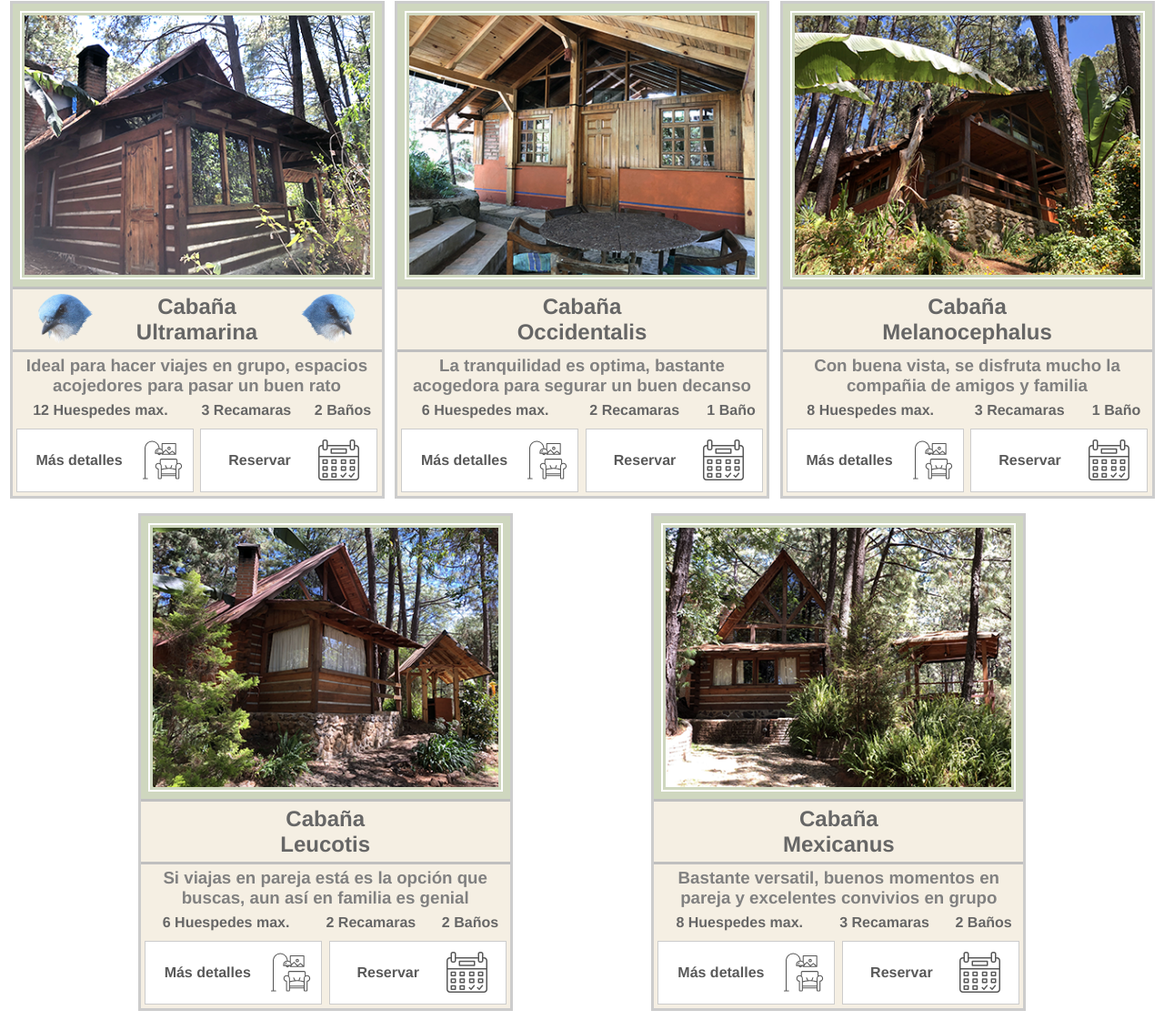
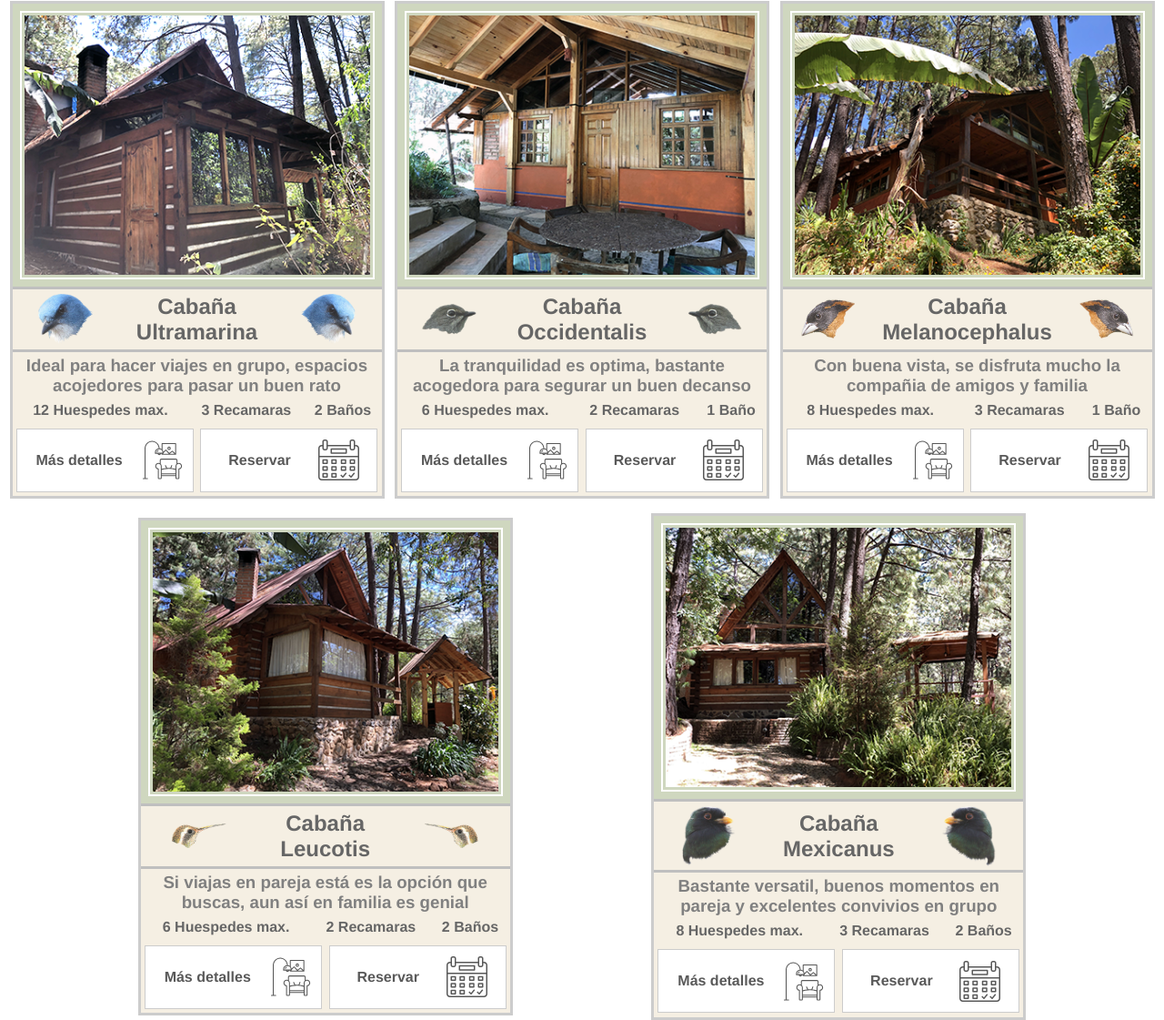
Before and after one commit to JoseCarM/Cima_Calidez, a plain HTML site: page index.html in a window 1280 px wide. Shown: the part 405-1526 px from the top of the page at 91% size. Drawn offline with Linux system fonts and the light colour scheme.

Commit message:
Inclusión de miniaturas de cabezas de pajaros en index

```diff
--- a/index.html
+++ b/index.html
@@ -35,7 +35,7 @@
                         <div class = 'nombreDeCabanas'>
                             <img class = 'cabezaDePajaro' src="./recursos/inicio/cabezaUltramarina.png" alt="">
                             <h2>Cabaña<br>Ultramarina</h2>
-                            <img class = 'cabezaDePajaro cabezaDePajaroEspejo'src="./recursos/inicio/cabezaUltramarina.png" alt="">
+                            <img class = 'cabezaDePajaro cabezaDePajaroEspejo' src="./recursos/inicio/cabezaUltramarina.png" alt="">
                         </div>
                         <h3>Ideal para hacer viajes en grupo, espacios acojedores para pasar un buen rato</h3>
                         <table>
@@ -61,7 +61,9 @@
                     <img class='imgPortadaCabanas' src="./recursos/inicio/portadaCab2.png">
                     <div class = 'seccionDetalles'>
                         <div class = 'nombreDeCabanas'>
+                            <img class = 'cabezaDePajaro' src="./recursos/inicio/cabezaMyadestes.png" alt="">
                             <h2>Cabaña<br>Occidentalis</h2>
+                            <img class = 'cabezaDePajaro cabezaDePajaroEspejo' src="./recursos/inicio/cabezaMyadestes.png" alt="">
                         </div>
                         <h3>La tranquilidad es optima, bastante acogedora para segurar un buen decanso</h3>
                         <table>
@@ -87,7 +89,9 @@
                     <img class='imgPortadaCabanas' src="./recursos/inicio/portadaCab3.png">
                     <div class = 'seccionDetalles'>
                         <div class = 'nombreDeCabanas'>
+                            <img class = 'cabezaDePajaro' src="./recursos/inicio/cabezaMelanocephalus.png" alt="">
                             <h2>Cabaña<br>Melanocephalus</h2>
+                            <img class = 'cabezaDePajaro cabezaDePajaroEspejo' src="./recursos/inicio/cabezaMelanocephalus.png" alt="">
                         </div>
                         <h3>Con buena vista, se disfruta mucho la compañia de amigos y familia</h3>
                         <table>
@@ -113,7 +117,9 @@
                     <img class='imgPortadaCabanas' src="./recursos/inicio/portadaCab4.png">
                     <div class = 'seccionDetalles'>
                         <div class = 'nombreDeCabanas'>
+                            <img class = 'cabezaDePajaro' src="./recursos/inicio/cabezaLeucotis.png" alt="">
                             <h2>Cabaña<br>Leucotis</h2>
+                            <img class = 'cabezaDePajaro cabezaDePajaroEspejo' src="./recursos/inicio/cabezaLeucotis.png" alt="">
                         </div>
                         <h3>Si viajas en pareja está es la opción que buscas, aun así en familia es genial</h3>
                         <table>
@@ -139,7 +145,9 @@
                     <img class='imgPortadaCabanas' src="./recursos/inicio/portadaCab5.png">
                     <div class = 'seccionDetalles'>
                         <div class="nombreDeCabanas">
+                            <img class = 'cabezaDePajaro' src="./recursos/inicio/cabezaMexicanus.png" alt="">
                             <h2>Cabaña<br>Mexicanus</h2>
+                            <img class = 'cabezaDePajaro cabezaDePajaroEspejo' src="./recursos/inicio/cabezaMexicanus.png" alt="">
                         </div>
                         <h3>Bastante versatil, buenos momentos en pareja y excelentes convivios en grupo</h3>
                         <table>
```
Also changed, not shown: recursos/inicio/cabezaLeucotis.png (added), recursos/inicio/cabezaMelanocephalus.png (added), recursos/inicio/cabezaMexicanus.png (added), recursos/inicio/cabezaMyadestes.png (added).
